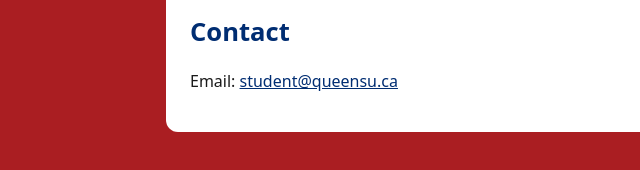
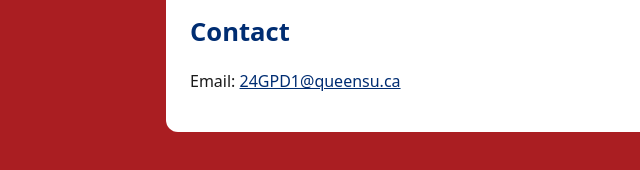
Before and after one commit to Daniel-jco/queens-student-page, a plain HTML site: page index.html in a window 1280 px wide. Shown: the part 506-676 px from the top of the page, 0-640 px from the left. Drawn offline with Linux system fonts and the light colour scheme.

Commit message:
Update index.html

```diff
--- a/index.html
+++ b/index.html
@@ -31,7 +31,7 @@
 
       <!-- ====== CONTACT (update your links) ====== -->
       <h2>Contact</h2>
-      <p>Email: <a href="24GPD1@queensu.ca">student@queensu.ca</a></p>
+      <p>Email: <a href="24GPD1@queensu.ca">24GPD1@queensu.ca</a></p>
     </main>
   </body>
 </html>
```
